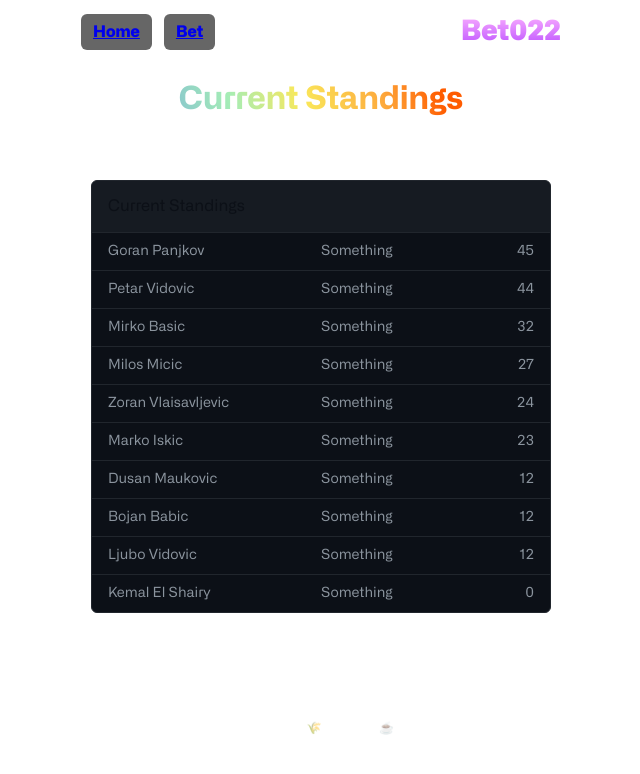
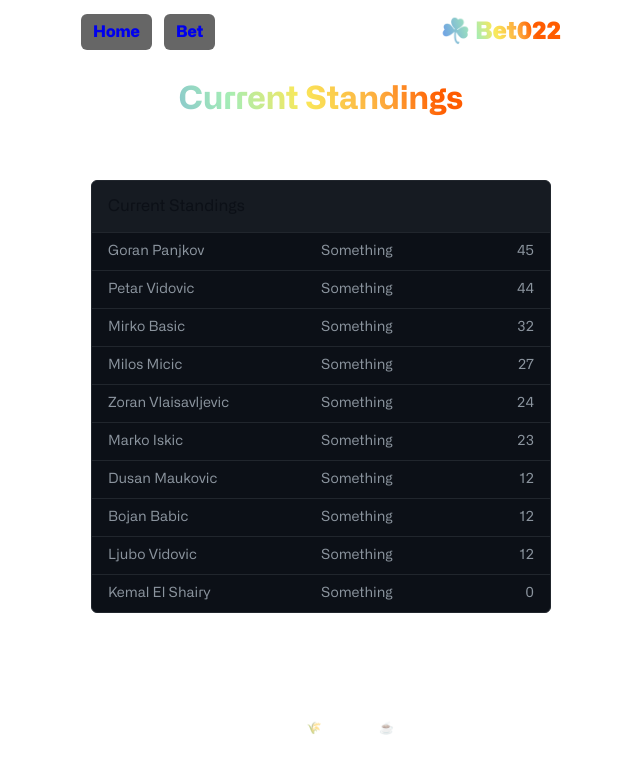
Before and after one commit to b8zeek/bet022, a React (Vite) app: page / in a window 1280 px wide. Shown: the top 774 px of the page, without its empty margins (319-959 px from the left). Built offline with nearby package versions, Linux system fonts and the light colour scheme; data requests are answered from the project's data file.

Commit message:
Updated components.

```diff
--- a/src/components/Logo.tsx
+++ b/src/components/Logo.tsx
@@ -1,14 +1,23 @@
 import styled from 'styled-components'
 
 export function Logo() {
-  return <StyledParagraph>Bet022</StyledParagraph>
+  return <StyledParagraph>☘️ Bet022</StyledParagraph>
 }
 
 const StyledParagraph = styled.p`
   line-height: 40px;
-  font-size: 28px;
+  font-size: 24px;
   font-weight: 900;
-  background-image: linear-gradient(180deg, #ffb6ff, #b344ff);
+  background-image: linear-gradient(
+    71.18deg,
+    rgb(0, 34, 255) -27.32%,
+    rgb(0, 34, 255) -16.39%,
+    rgb(81, 121, 254) -7.38%,
+    rgb(165, 237, 182) 30.59%,
+    rgb(250, 232, 90) 46.06%,
+    rgb(253, 172, 62) 62.61%,
+    rgb(255, 92, 0) 75.82%
+  );
   background-clip: text;
   -webkit-background-clip: text;
   -webkit-text-fill-color: transparent;
--- a/src/components/Navigation.tsx
+++ b/src/components/Navigation.tsx
@@ -9,7 +9,7 @@ export function Navigation() {
       <Content>
         <Nav>
           <NavButton to='/'>Home</NavButton>
-          <NavButton to='predictions'>Bet</NavButton>
+          <NavButton to='/predictions'>Bet</NavButton>
         </Nav>
         <Logo />
       </Content>
@@ -55,5 +55,6 @@ const NavButton = styled(Link)`
   border-radius: 6px;
   padding: 0 12px;
   background-color: #00000099;
+  text-decoration: none;
   cursor: pointer;
 `
--- a/src/components/Text.tsx
+++ b/src/components/Text.tsx
@@ -4,6 +4,7 @@ type TextProps = {
   widthPercentage: number
   italic?: boolean
   textAlign?: string
+  marginRight?: string
 }
 
 export const Text = styled.p<TextProps>`
@@ -16,4 +17,5 @@ export const Text = styled.p<TextProps>`
 
   ${({ italic }) => italic && 'font-style: italic;'}
   ${({ textAlign }) => textAlign && `text-align: ${textAlign};`}
+  ${({ marginRight }) => marginRight && `margin-right: ${marginRight};`}
 `
```
